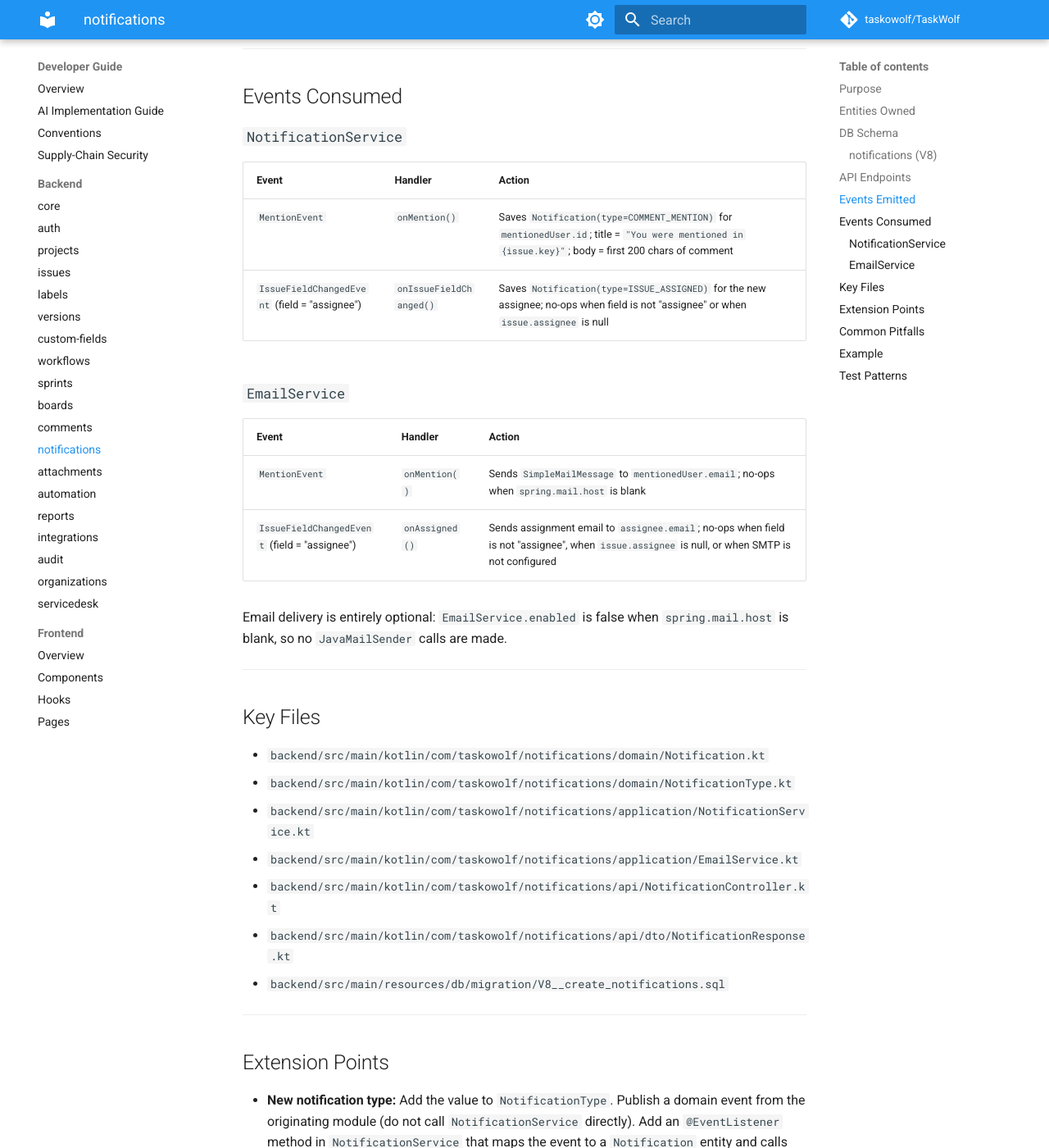
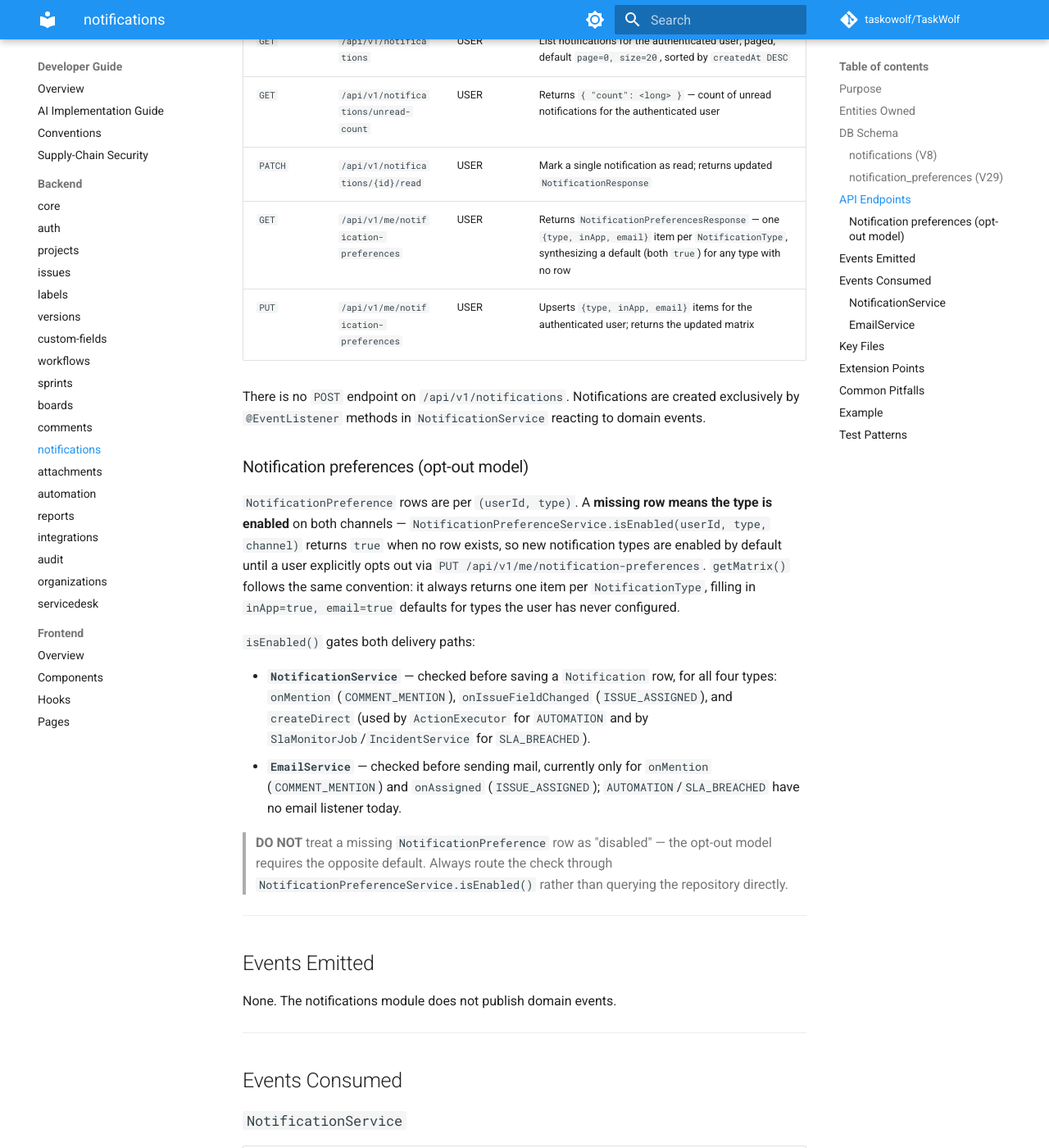
Before and after one commit to WolfTasks/TaskWolf, an MkDocs documentation site: the page built from mkdocs/developer-guide/backend/notifications.md, in a window 1280 px wide and 1400 px high, scrolled down 1789 px. Shown: the whole window at 82% size. Built offline with MkDocs 1.6.1 and Material for MkDocs 9.7.7, drawn with Linux system fonts in a browser that asks for light colours; comment, search, counter and statistics services are not loaded; some of the changed text lies outside the part shown.

Commit message:
docs: settings pages, /me endpoints, notification preferences; Flyway V29 (backlog #3)

````diff
--- a/mkdocs/developer-guide/backend/notifications.md
+++ b/mkdocs/developer-guide/backend/notifications.md
@@ -11,6 +11,7 @@ Delivers in-app, email, and WebSocket push notifications. Reacts to domain event
 | Entity | Table | Key Fields |
 |---|---|---|
 | `Notification` | `notifications` | `userId` UUID FK→users NOT NULL, `type: NotificationType` NOT NULL, `title` VARCHAR(255) NOT NULL, `body` TEXT?, `link` VARCHAR(500)?, `read` BOOLEAN NOT NULL DEFAULT false |
+| `NotificationPreference` | `notification_preferences` | `userId` UUID FK→users NOT NULL, `type: NotificationType` NOT NULL, `inAppEnabled` BOOLEAN NOT NULL DEFAULT true, `emailEnabled` BOOLEAN NOT NULL DEFAULT true; UNIQUE `(user_id, type)` |
 
 `NotificationType` enum values: `COMMENT_MENTION`, `ISSUE_ASSIGNED`, `AUTOMATION`, `SLA_BREACHED`.
 
@@ -38,6 +39,23 @@ CREATE TABLE notifications (
 
 Index: `idx_notifications_user` on `(user_id, read, created_at DESC)` — supports the common query pattern of fetching unread notifications for a user in reverse-chronological order.
 
+### `notification_preferences` (V29)
+
+```sql
+CREATE TABLE notification_preferences (
+    id             UUID        NOT NULL DEFAULT gen_random_uuid() PRIMARY KEY,
+    user_id        UUID        NOT NULL REFERENCES users(id) ON DELETE CASCADE,
+    type           VARCHAR(30) NOT NULL,
+    in_app_enabled BOOLEAN     NOT NULL DEFAULT TRUE,
+    email_enabled  BOOLEAN     NOT NULL DEFAULT TRUE,
+    created_at     TIMESTAMPTZ NOT NULL DEFAULT now(),
+    updated_at     TIMESTAMPTZ NOT NULL DEFAULT now(),
+    UNIQUE (user_id, type)
+);
+```
+
+Index: `idx_notification_preferences_user` on `user_id`.
+
 ---
 
 ## API Endpoints
@@ -47,8 +65,21 @@ Index: `idx_notifications_user` on `(user_id, read, created_at DESC)` — suppor
 | `GET` | `/api/v1/notifications` | USER | List notifications for the authenticated user; paged, default `page=0, size=20`, sorted by `createdAt DESC` |
 | `GET` | `/api/v1/notifications/unread-count` | USER | Returns `{ "count": <long> }` — count of unread notifications for the authenticated user |
 | `PATCH` | `/api/v1/notifications/{id}/read` | USER | Mark a single notification as read; returns updated `NotificationResponse` |
+| `GET` | `/api/v1/me/notification-preferences` | USER | Returns `NotificationPreferencesResponse` — one `{type, inApp, email}` item per `NotificationType`, synthesizing a default (both `true`) for any type with no row |
+| `PUT` | `/api/v1/me/notification-preferences` | USER | Upserts `{type, inApp, email}` items for the authenticated user; returns the updated matrix |
 
-There is no `POST` endpoint. Notifications are created exclusively by `@EventListener` methods in `NotificationService` reacting to domain events.
+There is no `POST` endpoint on `/api/v1/notifications`. Notifications are created exclusively by `@EventListener` methods in `NotificationService` reacting to domain events.
+
+### Notification preferences (opt-out model)
+
+`NotificationPreference` rows are per `(userId, type)`. A **missing row means the type is enabled** on both channels — `NotificationPreferenceService.isEnabled(userId, type, channel)` returns `true` when no row exists, so new notification types are enabled by default until a user explicitly opts out via `PUT /api/v1/me/notification-preferences`. `getMatrix()` follows the same convention: it always returns one item per `NotificationType`, filling in `inApp=true, email=true` defaults for types the user has never configured.
+
+`isEnabled()` gates both delivery paths:
+
+- **`NotificationService`** — checked before saving a `Notification` row, for all four types: `onMention` (`COMMENT_MENTION`), `onIssueFieldChanged` (`ISSUE_ASSIGNED`), and `createDirect` (used by `ActionExecutor` for `AUTOMATION` and by `SlaMonitorJob`/`IncidentService` for `SLA_BREACHED`).
+- **`EmailService`** — checked before sending mail, currently only for `onMention` (`COMMENT_MENTION`) and `onAssigned` (`ISSUE_ASSIGNED`); `AUTOMATION`/`SLA_BREACHED` have no email listener today.
+
+> **DO NOT** treat a missing `NotificationPreference` row as "disabled" — the opt-out model requires the opposite default. Always route the check through `NotificationPreferenceService.isEnabled()` rather than querying the repository directly.
 
 ---
 
@@ -82,11 +113,19 @@ Email delivery is entirely optional: `EmailService.enabled` is false when `sprin
 
 - `backend/src/main/kotlin/com/taskowolf/notifications/domain/Notification.kt`
 - `backend/src/main/kotlin/com/taskowolf/notifications/domain/NotificationType.kt`
+- `backend/src/main/kotlin/com/taskowolf/notifications/domain/NotificationChannel.kt`
+- `backend/src/main/kotlin/com/taskowolf/notifications/domain/NotificationPreference.kt`
 - `backend/src/main/kotlin/com/taskowolf/notifications/application/NotificationService.kt`
+- `backend/src/main/kotlin/com/taskowolf/notifications/application/NotificationPreferenceService.kt`
 - `backend/src/main/kotlin/com/taskowolf/notifications/application/EmailService.kt`
 - `backend/src/main/kotlin/com/taskowolf/notifications/api/NotificationController.kt`
+- `backend/src/main/kotlin/com/taskowolf/notifications/api/NotificationPreferenceController.kt`
 - `backend/src/main/kotlin/com/taskowolf/notifications/api/dto/NotificationResponse.kt`
+- `backend/src/main/kotlin/com/taskowolf/notifications/api/dto/NotificationPreferencesResponse.kt`
+- `backend/src/main/kotlin/com/taskowolf/notifications/api/dto/NotificationPreferencesRequest.kt`
+- `backend/src/main/kotlin/com/taskowolf/notifications/infrastructure/NotificationPreferenceRepository.kt`
 - `backend/src/main/resources/db/migration/V8__create_notifications.sql`
+- `backend/src/main/resources/db/migration/V29__notification_preferences.sql`
 
 ---
 
@@ -132,5 +171,8 @@ The `@EventListener` + `@Transactional` pair ensures the notification is saved i
 
 ## Test Patterns
 
-- **`NotificationServiceTest`** — pure unit test with MockK; mocks `NotificationRepository`. Verifies: `MentionEvent` saves a `COMMENT_MENTION` for `mentionedUser`; `IssueFieldChangedEvent(field="assignee")` saves an `ISSUE_ASSIGNED` for the assignee; `markRead` flips `read` and saves; `markRead` throws `NotFoundException` for an unknown notification id.
-- **`EmailServiceTest`** — pure unit test; constructs `EmailService` with a mock `JavaMailSender`. Verifies: mention email sent when SMTP host is set; mention email skipped when SMTP host is blank; assignment email sent on assignee change; assignment email skipped when field is not "assignee".
+- **`NotificationServiceTest`** — pure unit test with MockK; mocks `NotificationRepository` and `NotificationPreferenceService`. Verifies: `MentionEvent` saves a `COMMENT_MENTION` for `mentionedUser`; `IssueFieldChangedEvent(field="assignee")` saves an `ISSUE_ASSIGNED` for the assignee; `markRead` flips `read` and saves; `markRead` throws `NotFoundException` for an unknown notification id; a disabled preference (`isEnabled` returns `false`) suppresses the save.
+- **`EmailServiceTest`** — pure unit test; constructs `EmailService` with a mock `JavaMailSender` and a mock `NotificationPreferenceService`. Verifies: mention email sent when SMTP host is set; mention email skipped when SMTP host is blank; assignment email sent on assignee change; assignment email skipped when field is not "assignee"; email skipped when the preference is disabled even if SMTP is configured.
+- **`NotificationPreferenceServiceTest`** — pure unit test with MockK; mocks `NotificationPreferenceRepository`. Verifies: `isEnabled` returns `true` when no row exists (opt-out default); `isEnabled` reflects the stored `inAppEnabled`/`emailEnabled` flags per channel when a row exists; `getMatrix` returns one item per `NotificationType`, defaulting unconfigured types to enabled; `update` upserts rows for each type in the request map.
+- **`NotificationPreferenceControllerTest`** — pure unit test with MockK; mocks `NotificationPreferenceService`. Verifies `get()` maps the matrix to `NotificationPreferencesResponse`, and `update()` converts request items into the typed `Map<NotificationType, Pair<Boolean, Boolean>>` passed to `service.update()`.
+- **`NotificationPreferenceRepositoryIntegrationTest`** — extends `IntegrationTestBase` (real Postgres, not H2); persists a `NotificationPreference` against a real `users` FK and verifies `findByUserIdAndType`/`findByUserId` lookups.
````
Also changed, not shown: mkdocs/developer-guide/ai-guide.md (+2 -2 lines), mkdocs/developer-guide/backend/auth.md (+5 -2 lines).
